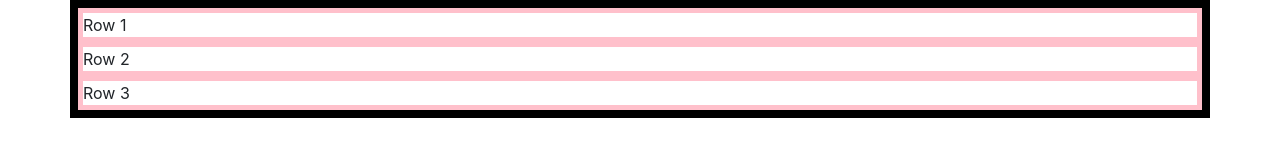
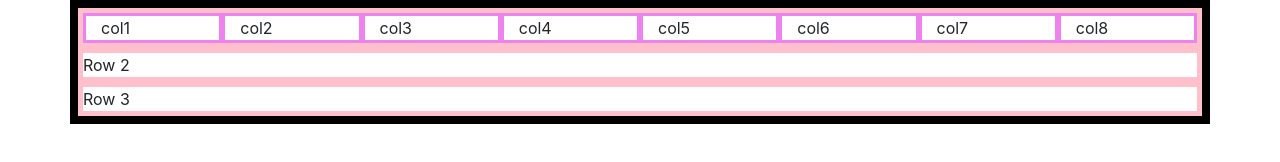
Before and after one commit to amitswaraj61/BootstrapBasic, a website: page Css/index.html in a window 1280 px wide. Drawn offline with Linux system fonts and the light colour scheme.

Commit message:
Added col class in Bootstrap

```diff
--- a/Css/css/style.css
+++ b/Css/css/style.css
@@ -4,3 +4,6 @@
 .row{
     border:5px solid pink;
 }
+.col{
+    border: 3px solid violet;
+}
--- a/Css/index.html
+++ b/Css/index.html
@@ -9,7 +9,16 @@
 </head>
 <body>
   <div class="container">
-    <div class="row">Row 1</div>
+    <div class="row">
+        <div class="col">col1</div>
+        <div class="col">col2</div>
+        <div class="col">col3</div>
+        <div class="col">col4</div>
+        <div class="col">col5</div>
+        <div class="col">col6</div>
+        <div class="col">col7</div>
+        <div class="col">col8</div>
+    </div>
     <div class="row">Row 2</div>
     <div class="row">Row 3</div>
 
```
